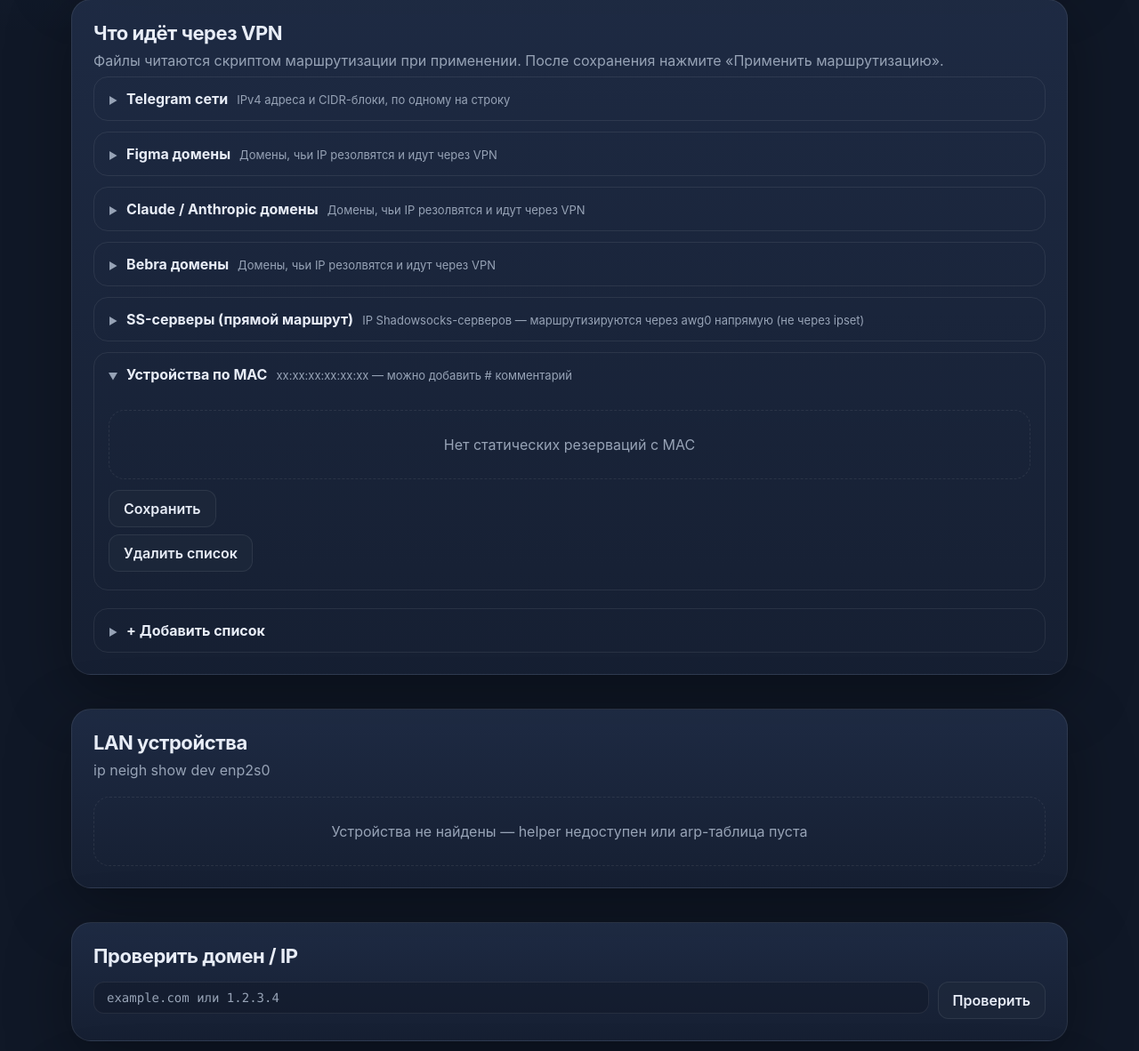
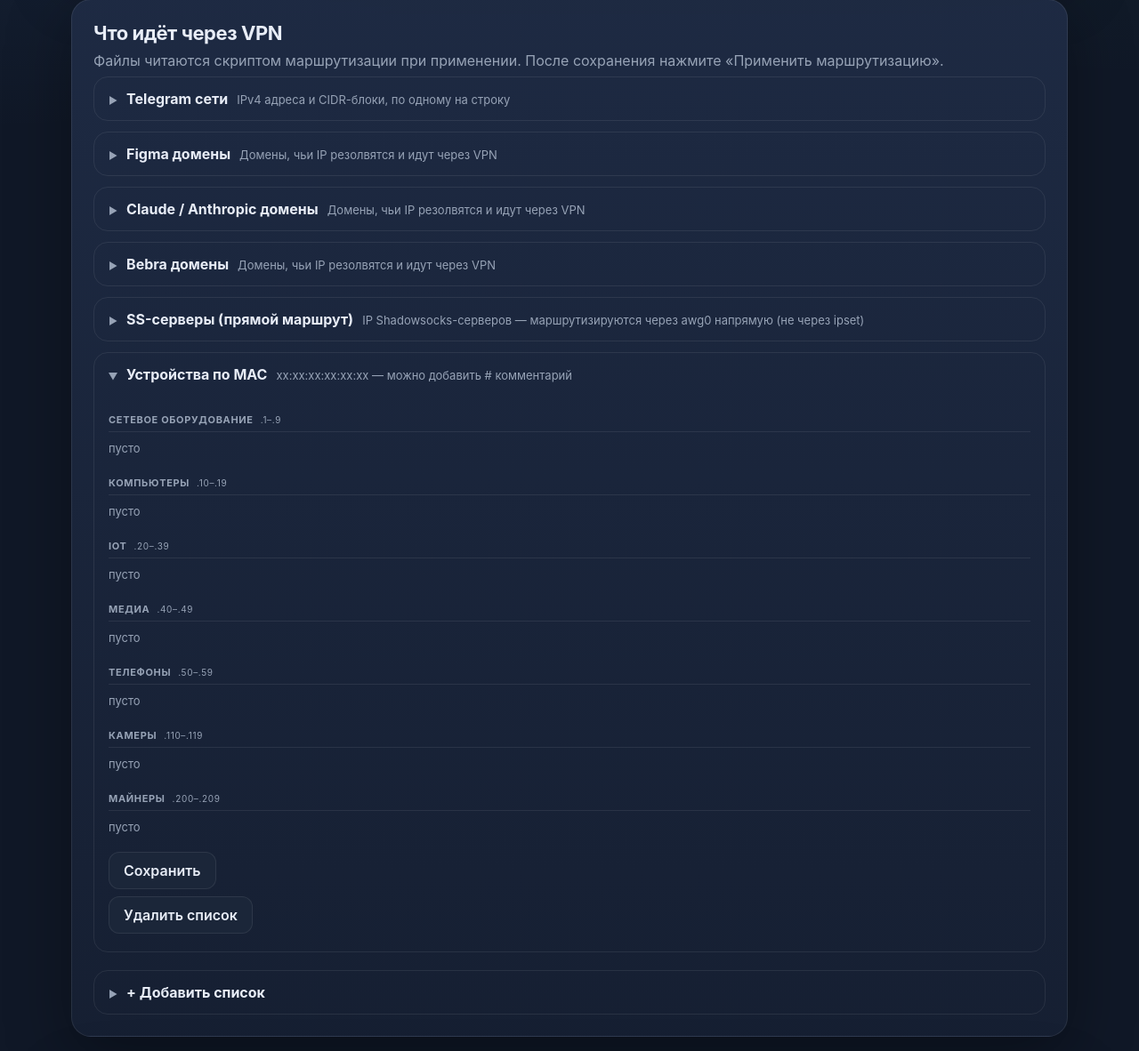
Before and after one commit to meteopavel/Home_Router_Panel, a FastAPI app: page /amnezia in a window 1280 px wide, after a click that opens the changed part. Shown: the part 683-1865 px from the top of the page at 89% size. Run offline with FastAPI, Linux system fonts and the light colour scheme.

Commit message:
vpn_device_macs: grouped display with all static reservations, match dnsmasq style

```diff
--- a/app/main.py
+++ b/app/main.py
@@ -157,7 +157,7 @@
         check_result = check_route(target)
     vpn_macs_content = read_awg_list("vpn_device_macs") if "vpn_device_macs" in list_meta else ""
     vpn_macs_selected = _parse_vpn_macs(vpn_macs_content)
-    dhcp_static = [e for e in read_static() if e.mac]
+    grouped_dhcp_static = group_static_entries(read_static())
     return {
         "title": "AmneziaWG",
         "status": get_awg_status(),
@@ -172,7 +172,7 @@
         "msg": msg,
         "error": error,
         "vpn_macs_selected": vpn_macs_selected,
-        "dhcp_static": dhcp_static,
+        "grouped_dhcp_static": grouped_dhcp_static,
     }
 
 
--- a/project_passport/api_map__app.json
+++ b/project_passport/api_map__app.json
@@ -1,6 +1,6 @@
 {
   "schema_version": "1.0",
-  "generated_at": "2026-06-21T10:20:54.682156+00:00",
+  "generated_at": "2026-06-21T10:24:02.707351+00:00",
   "generator": "tools/extract_api_map.py",
   "target": "app",
   "scanned_python_files": 7,
--- a/project_passport/project.public.json
+++ b/project_passport/project.public.json
@@ -1,6 +1,6 @@
 {
   "schema_version": "1.0",
-  "generated_at": "2026-06-21T10:20:54.779434+00:00",
+  "generated_at": "2026-06-21T10:24:02.784959+00:00",
   "generated_by": "tools/build_project_passport.py",
   "id": "home-router-panel",
   "title": "Home Router Panel",
@@ -140,7 +140,7 @@
   },
   "source": {
     "api_map_schema_version": "1.0",
-    "api_map_generated_at": "2026-06-21T10:20:54.682156+00:00",
+    "api_map_generated_at": "2026-06-21T10:24:02.707351+00:00",
     "api_map_generator": "tools/extract_api_map.py",
     "meta_auto_generated": true,
     "meta_review_status": "draft"
--- a/templates/amnezia.html
+++ b/templates/amnezia.html
@@ -165,25 +165,46 @@
             <div style="padding: 16px 0 4px;">
                 {% if name == 'vpn_device_macs' %}
                     <form method="post" action="/amnezia/vpn-macs/save">
-                        {% if dhcp_static %}
-                            <div class="service-list" style="margin-bottom: 12px;">
-                                {% for entry in dhcp_static %}
-                                    <label class="service-row" style="cursor:pointer;">
-                                        <div class="service-main">
-                                            <div class="service-name">
-                                                {% if entry.hostname %}<strong>{{ entry.hostname }}</strong> · {% endif %}{{ entry.ip }}
+                        {% if grouped_dhcp_static %}
+                            {% for group in grouped_dhcp_static %}
+                                <div style="margin-bottom: 16px;">
+                                    <div style="font-size: 11px; font-weight: 700; letter-spacing: 0.06em; text-transform: uppercase;
+                                                color: var(--muted); padding: 4px 0 6px; border-bottom: 1px solid var(--border);
+                                                margin-bottom: 6px; display: flex; align-items: baseline; gap: 8px;">
+                                        {{ group.name }}
+                                        {% if group.lo is not none %}
+                                            <span style="font-weight: 400; font-size: 10px;">.{{ group.lo }}–.{{ group.hi }}</span>
+                                        {% endif %}
                                     </div>
-                                            <div class="service-unit">{{ entry.mac }}</div>
+                                    {% if group.entries %}
+                                        <div class="service-list">
+                                            {% for e in group.entries %}
+                                                <label class="service-row" style="height: 48px; padding-top: 0; padding-bottom: 0; gap: 12px; cursor: {% if e.mac %}pointer{% else %}default{% endif %};">
+                                                    <div class="service-main" style="min-width: 0;">
+                                                        <div style="font-size: 13px; white-space: nowrap; overflow: hidden; text-overflow: ellipsis;">
+                                                            {% if e.hostname %}<strong>{{ e.hostname }}</strong> · {% endif %}{{ e.ip }}
+                                                            <span style="color: var(--muted); font-family: var(--font-mono);"> · {% if e.mac %}{{ e.mac }}{% else %}<em>по имени</em>{% endif %}</span>
+                                                        </div>
                                                     </div>
                                                     <div class="actions">
-                                            <input type="checkbox" name="macs" value="{{ entry.mac }}"
-                                                   {% if entry.mac in vpn_macs_selected %}checked{% endif %}>
+                                                        {% if e.mac %}
+                                                            <input type="checkbox" name="macs" value="{{ e.mac }}"
+                                                                   {% if e.mac in vpn_macs_selected %}checked{% endif %}>
+                                                        {% else %}
+                                                            <input type="checkbox" disabled
+                                                                   data-tooltip="Нет MAC-адреса — маршрутизация по MAC невозможна">
+                                                        {% endif %}
                                                     </div>
                                                 </label>
                                             {% endfor %}
                                         </div>
                                     {% else %}
-                            <div class="empty-state" style="margin-bottom: 12px;">Нет статических резерваций с MAC</div>
+                                        <div style="color: var(--muted); font-size: 13px; padding: 4px 0;">пусто</div>
+                                    {% endif %}
+                                </div>
+                            {% endfor %}
+                        {% else %}
+                            <div class="empty-state" style="margin-bottom: 12px;">Нет статических резерваций</div>
                         {% endif %}
                         <div class="editor-actions">
                             <button type="submit" class="button">Сохранить</button>
```
Lines whose indentation alone changed are shown as unchanged.
